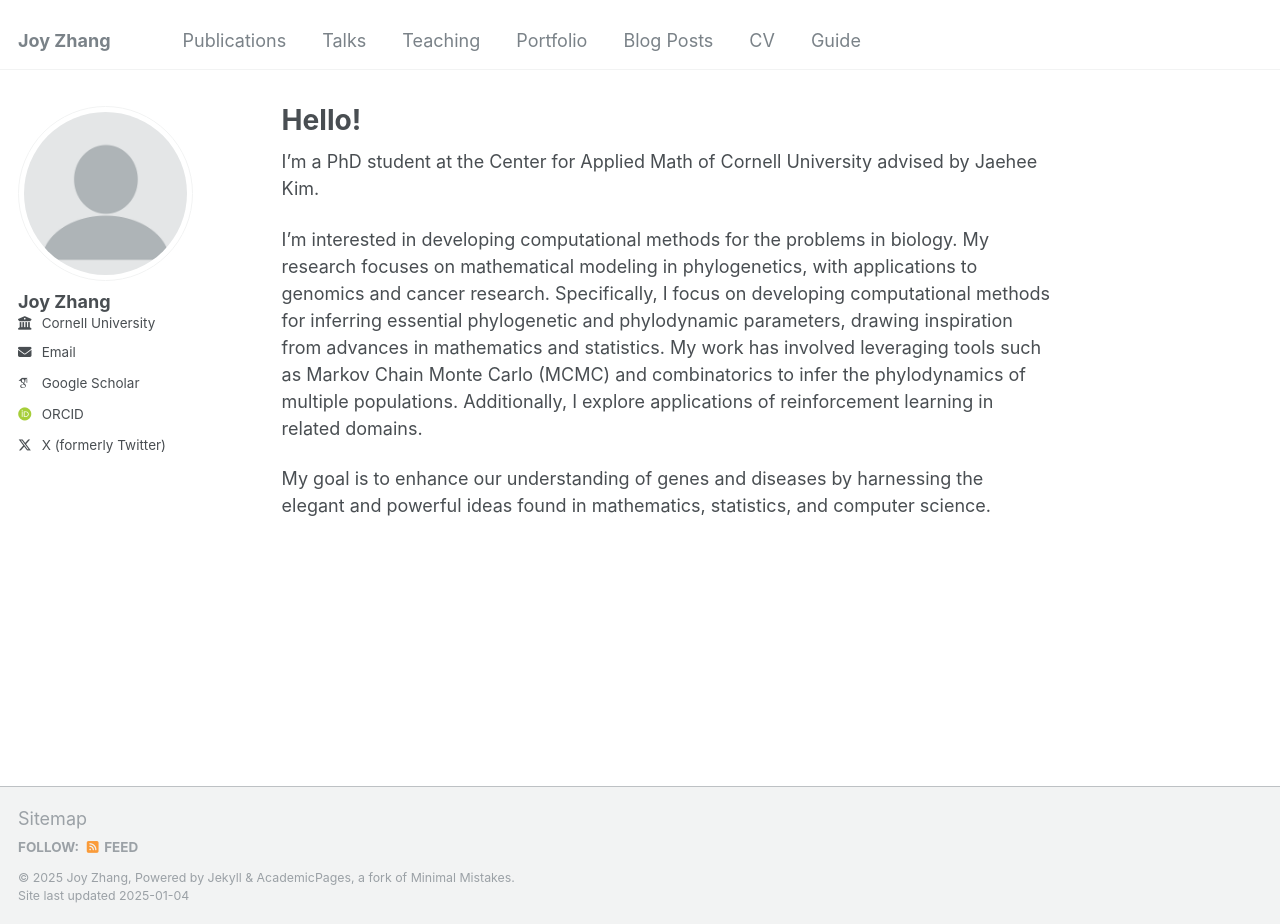
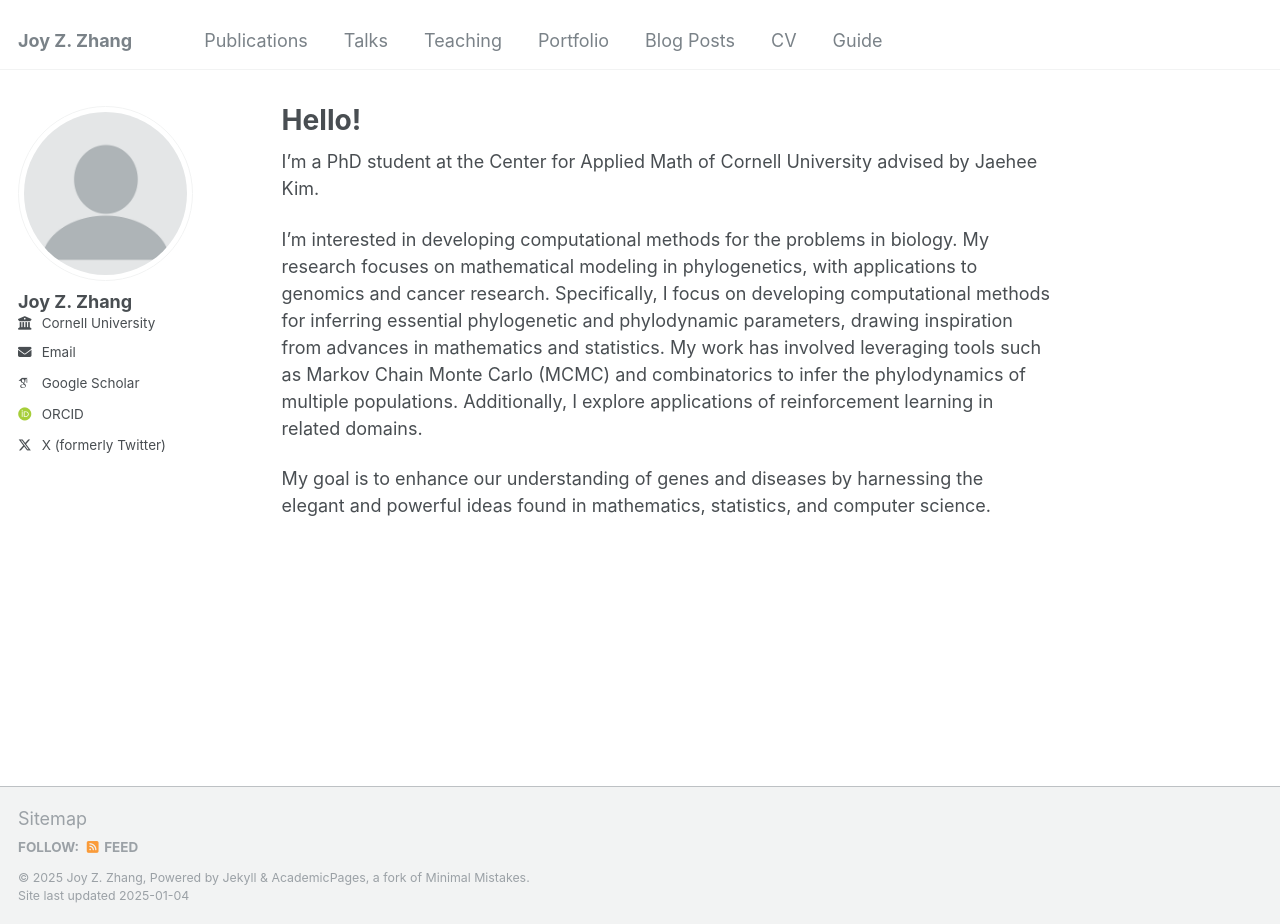
Before and after one commit to joy-zhang-38/joy-zhang-38.github.io, a Jekyll site: the page built from _pages/about.md, in a window 1280 px wide and 924 px high. Built offline with Jekyll 4.4.1, drawn with Linux system fonts in a browser that asks for light colours; some web fonts are replaced.

```diff
--- a/_config.yml
+++ b/_config.yml
@@ -8,10 +8,10 @@
 
 # Basic Site Settings
 locale                   : "en-US"
-title                    : "Joy Zhang"
+title                    : "Joy Z. Zhang"
 title_separator          : "-"
-name                     : &name "Joy Zhang"
-description              : &description "Joy Zhang's personal website"
+name                     : &name "Joy Z. Zhang"
+description              : &description "Joy Z. Zhang's personal website"
 url                      : https://joy-zhang-38.github.io # the base hostname & protocol for your site e.g. "https://[your GitHub username].github.io"
 baseurl                  : "" # the subpath of your site, e.g. "/blog"
 repository               : "joy-zhang-38/joy-zhang-38.github.io"
@@ -22,7 +22,7 @@ repository               : "joy-zhang-38/joy-zhang-38.github.io"
 author:
   # Biographic information
   avatar           : "profile.png"
-  name             : "Joy Zhang"
+  name             : "Joy Z. Zhang"
   # pronouns         : # example: "she/her"
   # bio              :
   # location         : "Ithaca, NY"
```
